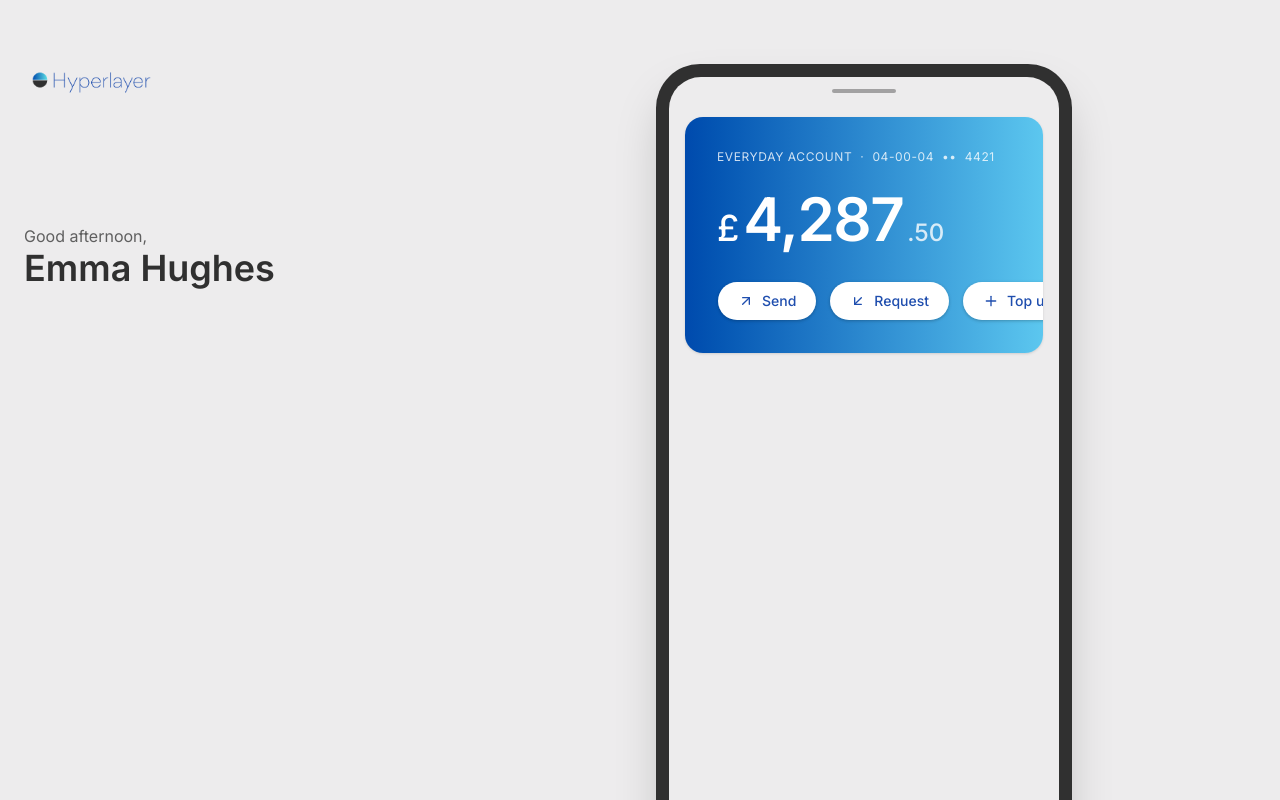
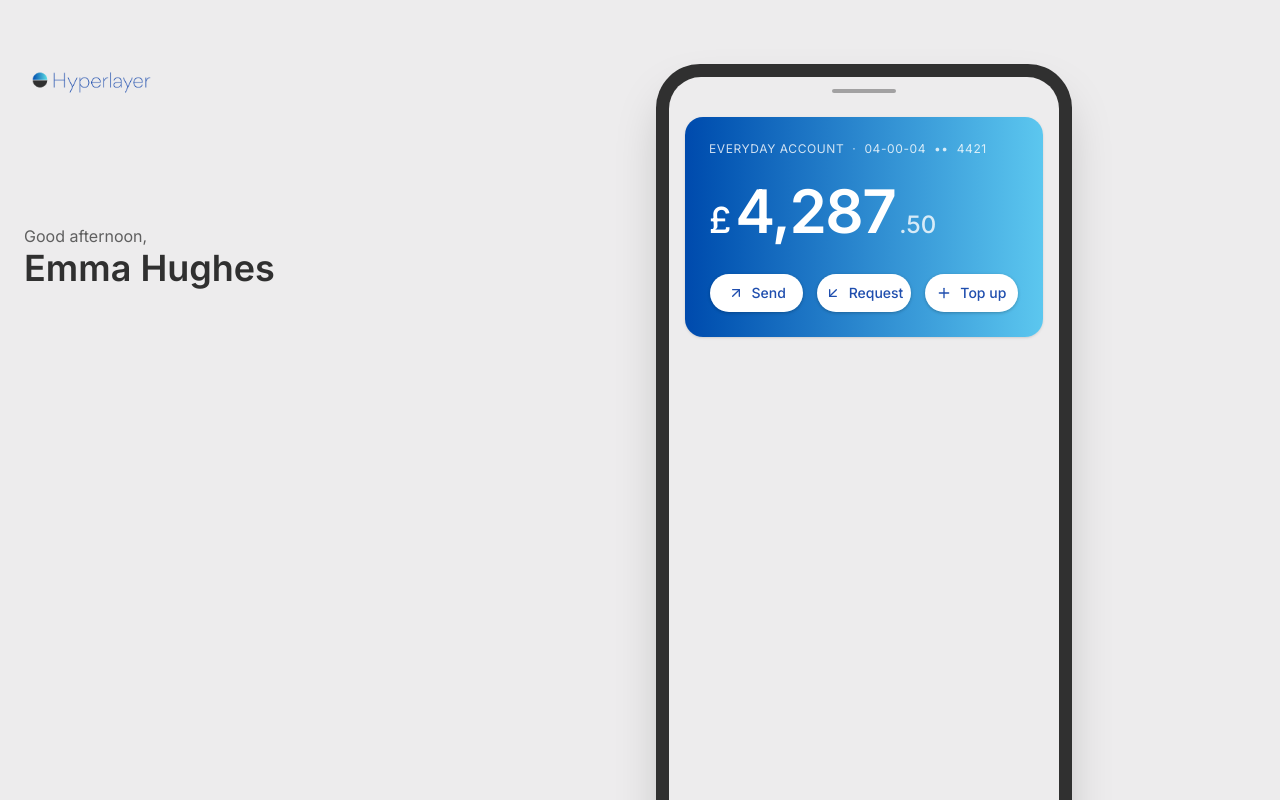
Before and after one commit to mutusrinivasan/hyperlayer-demos, a React (Vite) app: page / in a window 1280 px wide. Shown: the top 800 px of the page. Built offline with nearby package versions, Linux system fonts and the light colour scheme.

Commit message:
Fix AccountCard overflow: reduce padding, equal-width action buttons

```diff
--- a/src/components/AccountCard.tsx
+++ b/src/components/AccountCard.tsx
@@ -11,7 +11,7 @@ export default function AccountCard({ account }: AccountCardProps) {
   const { symbol, integer, decimal } = formatCurrencyParts(account.balance, 'en-GB');
 
   return (
-    <div className="relative overflow-hidden rounded-2xl bg-gradient-to-r from-hyperlayer-gradient-from to-hyperlayer-gradient-to p-8 text-white shadow-sm">
+    <div className="relative overflow-hidden rounded-2xl bg-gradient-to-r from-hyperlayer-gradient-from to-hyperlayer-gradient-to p-6 text-white shadow-sm">
       <div className="flex items-center gap-2 text-xs uppercase tracking-wider opacity-80">
         <span>{account.name}</span>
         <span aria-hidden>·</span>
@@ -29,21 +29,21 @@ export default function AccountCard({ account }: AccountCardProps) {
       <div className="mt-8 flex gap-3">
         <Button
           variant="secondary"
-          className="h-10 gap-2 rounded-full bg-white px-5 text-hyperlayer-blue shadow-sm hover:bg-white/90"
+          className="h-10 min-w-0 flex-1 gap-2 rounded-full bg-white px-5 text-hyperlayer-blue shadow-sm hover:bg-white/90"
         >
           <ArrowUpRight className="h-4 w-4" />
           Send
         </Button>
         <Button
           variant="secondary"
-          className="h-10 gap-2 rounded-full bg-white px-5 text-hyperlayer-blue shadow-sm hover:bg-white/90"
+          className="h-10 min-w-0 flex-1 gap-2 rounded-full bg-white px-5 text-hyperlayer-blue shadow-sm hover:bg-white/90"
         >
           <ArrowDownLeft className="h-4 w-4" />
           Request
         </Button>
         <Button
           variant="secondary"
-          className="h-10 gap-2 rounded-full bg-white px-5 text-hyperlayer-blue shadow-sm hover:bg-white/90"
+          className="h-10 min-w-0 flex-1 gap-2 rounded-full bg-white px-5 text-hyperlayer-blue shadow-sm hover:bg-white/90"
         >
           <Plus className="h-4 w-4" />
           Top up
```
